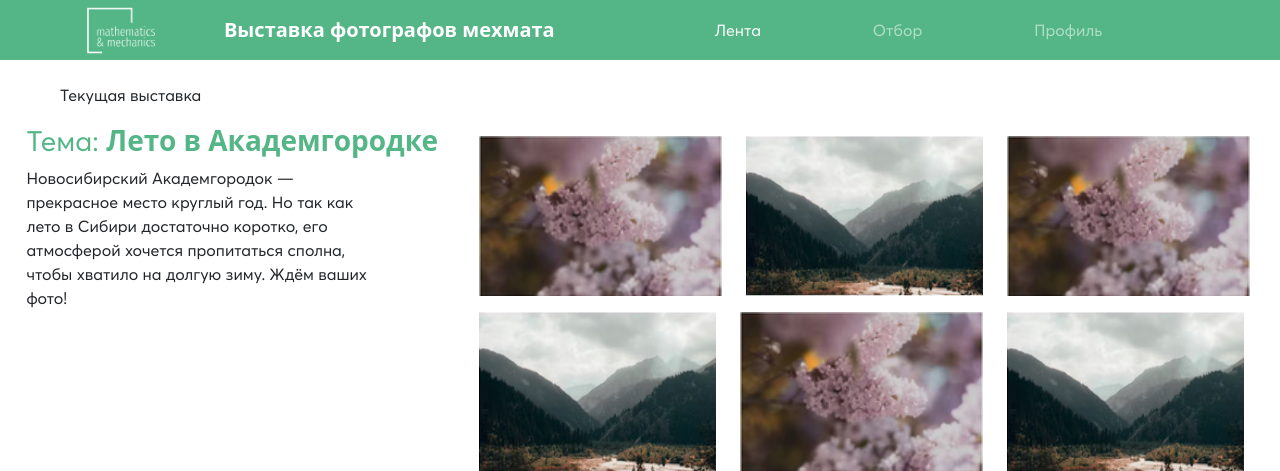
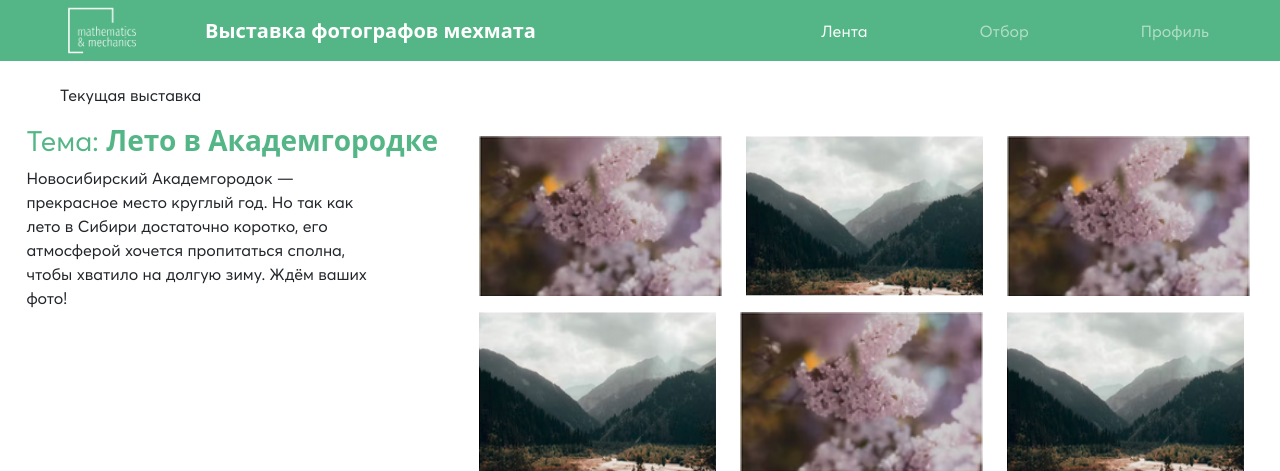
Before and after one commit to jekay23/expo, a PHP site: page / in a window 1280 px wide. Shown: the top 471 px of the page. Run offline with PHP 8.4, Linux system fonts and the light colour scheme.

Commit message:
T-2.1 - Css, Header - Fix header to make it responsive

```diff
--- a/Public/css/customMMD.css
+++ b/Public/css/customMMD.css
@@ -27,6 +27,14 @@
     url('fonts/AvertaCY-Bold.ttf') format('truetype');
     font-weight: bold;
     font-style: normal;
+}
+
+.navbar-expand-md .navbar-collapse {
+    justify-content: space-between;
+}
+
+.navbar {
+    padding: 0.2rem;
 }
 
 h2 {
--- a/Resources/Views/Components/header.php
+++ b/Resources/Views/Components/header.php
@@ -1,19 +1,16 @@
 <header>
-    <nav class="navbar navbar-expand-md navbar-dark fixed-top bg-primary" role="navigation"
-         style="height: 6vh; min-height: 60px">
-        <div class="container-md align-self-center">
-            <a class="navbar-brand py-0" href="https://www.nsu.ru/n/mathematics-mechanics-department/">
+    <nav class="navbar navbar-expand-md navbar-dark fixed-top bg-primary" role="navigation">
+        <div class="container-fluid">
+            <a class="navbar-brand py-0 ps-5" href="https://www.nsu.ru/n/mathematics-mechanics-department/">
                 <img src="/image/logoMMD.png" alt="Логотип ММФ" style="height: 5vh; min-height: 55px">
             </a>
-            <button class="navbar-toggler" type="button" data-toggle="collapse" data-target="#navbarSupportedContent"
-                    aria-controls="navbarSupportedContent" aria-expanded="false" aria-label="Toggle navigation">
+            <button class="navbar-toggler" type="button" data-bs-toggle="collapse" data-bs-target="#navbarSupportedContent" aria-controls="navbarSupportedContent" aria-expanded="false" aria-label="Toggle navigation">
                 <span class="navbar-toggler-icon"></span>
             </button>
             <div class="collapse navbar-collapse" id="navbarSupportedContent">
                 <a class="navbar-brand px-lg-5" href="/">
                     <strong>Выставка фотографов мехмата</strong>
                 </a>
-                <div class="navbar-collapse justify-content-evenly">
                 <ul class="navbar-nav">
                     <li class="nav-item px-xl-5">
                         <a class="nav-link active" href="/">Лента</a> <!-- TODO: Properly change active status-->
@@ -21,12 +18,11 @@
                     <li class="nav-item px-lg-5">
                         <a class="nav-link" href="/exhibition">Отбор</a>
                     </li>
-                        <li class="nav-item px-xl-5">
+                    <li class="nav-item px-xl-5 pe-5">
                         <a class="nav-link" href="/sign-up">Профиль</a>
                     </li>
                 </ul>
             </div>
         </div>
-        </div>
     </nav>
 </header>
```
Lines whose indentation alone changed are shown as unchanged.
